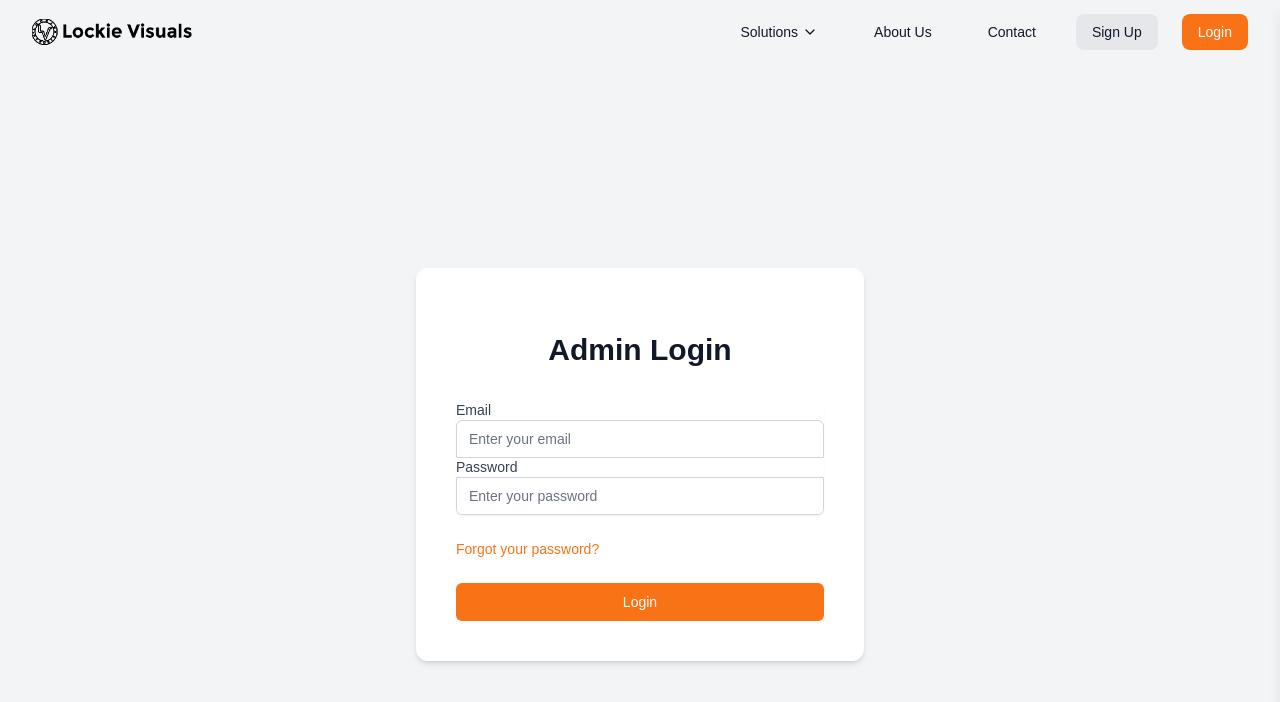
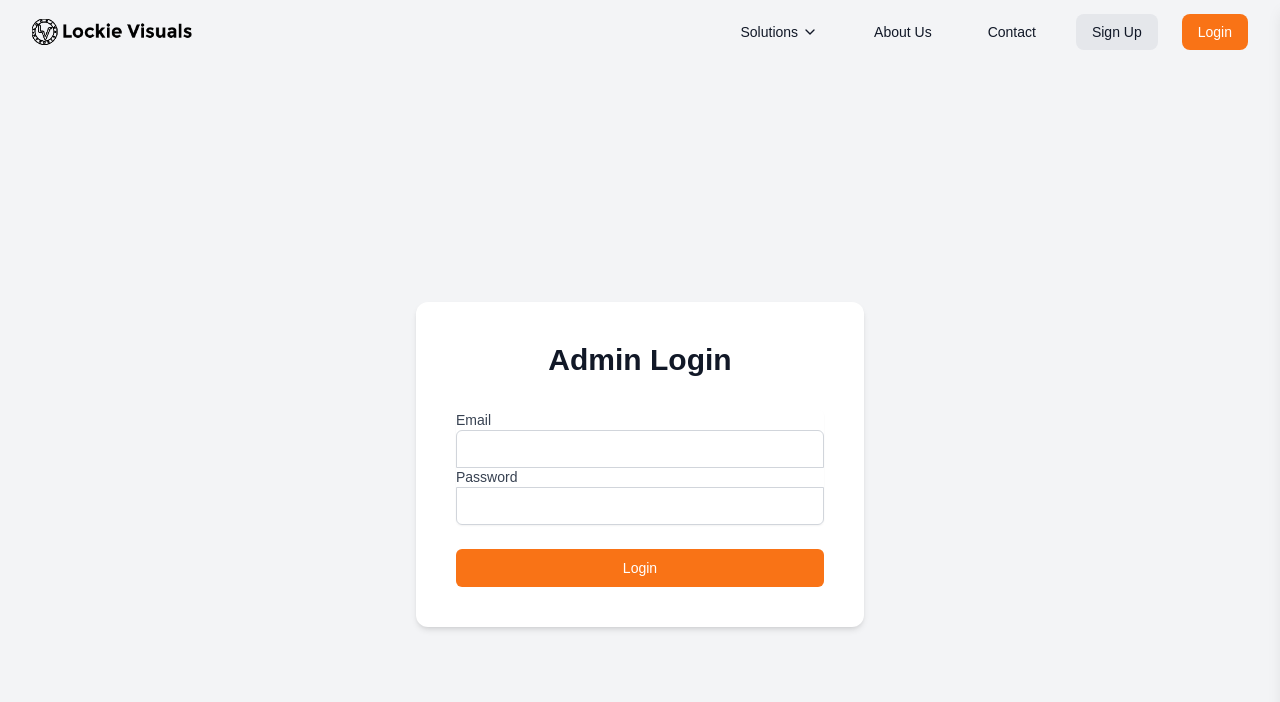
Before and after one commit to kidlocchikapa/lockie-visuals, a React (Create React App) app: page /admin/login in a window 1280 px wide. Shown: the top 702 px of the page. Built offline with nearby package versions, Linux system fonts and the light colour scheme.

Commit message:
changed to admin token

```diff
--- a/src/Components/Adminlogin.js
+++ b/src/Components/Adminlogin.js
@@ -12,22 +12,17 @@ const AdminLogin = () => {
 
   const navigate = useNavigate();
 
-  // Clear token only if explicitly required (e.g., logout)
   useEffect(() => {
     console.log("AdminLogin component mounted");
   }, []);
 
-  // Automatically clear error messages after 2 seconds
   useEffect(() => {
     if (error) {
-      const timer = setTimeout(() => {
-        setError("");
-      }, 2000);
+      const timer = setTimeout(() => setError(""), 2000);
       return () => clearTimeout(timer);
     }
   }, [error]);
 
-  // Redirect after successful login
   useEffect(() => {
     if (success) {
       const timer = setTimeout(() => {
@@ -63,8 +58,8 @@ const AdminLogin = () => {
           ? data.access_token
           : `Bearer ${data.access_token}`;
 
-        // Store the token persistently in localStorage
-        localStorage.setItem("token", token);
+        // Store token as adminToken to match AdminDashboard
+        localStorage.setItem("adminToken", token);
         console.log("Token stored:", token);
 
         setSuccess("Login successful! Redirecting to admin dashboard...");
@@ -82,75 +77,47 @@ const AdminLogin = () => {
   return (
     <div className="min-h-screen bg-gray-100 flex items-center justify-center px-4 sm:px-6 lg:px-8">
       <div className="max-w-md w-full space-y-8 bg-white p-10 rounded-xl shadow-md">
-        <div>
-          <h2 className="mt-6 text-center text-3xl font-extrabold text-gray-900">
-            Admin Login
-          </h2>
-        </div>
+        <h2 className="text-center text-3xl font-extrabold text-gray-900">Admin Login</h2>
         {error && <Alert type="error" message={error} />}
         {success && <Alert type="success" message={success} />}
-        <form className="mt-8 space-y-6" onSubmit={handleSubmit}>
+        <form onSubmit={handleSubmit} className="mt-8 space-y-6">
           <div className="rounded-md shadow-sm -space-y-px">
             <div>
-              <label
-                className="block text-sm font-medium text-gray-700"
-                htmlFor="email"
-              >
+              <label htmlFor="email" className="block text-sm font-medium text-gray-700">
                 Email
               </label>
               <input
                 id="email"
                 name="email"
                 type="email"
-                autoComplete="email"
                 required
-                className="appearance-none rounded-t-md relative block w-full px-3 py-2 border border-gray-300 placeholder-gray-500 text-gray-900 focus:outline-none focus:ring-orange-500 focus:border-orange-500 focus:z-10 sm:text-sm"
-                placeholder="Enter your email"
                 value={email}
                 onChange={(e) => setEmail(e.target.value)}
+                className="appearance-none rounded-t-md relative block w-full px-3 py-2 border border-gray-300 placeholder-gray-500 focus:outline-none focus:ring-orange-500 focus:border-orange-500 sm:text-sm"
               />
             </div>
             <div>
-              <label
-                className="block text-sm font-medium text-gray-700"
-                htmlFor="password"
-              >
+              <label htmlFor="password" className="block text-sm font-medium text-gray-700">
                 Password
               </label>
               <input
                 id="password"
                 name="password"
                 type="password"
-                autoComplete="current-password"
                 required
-                className="appearance-none rounded-b-md relative block w-full px-3 py-2 border border-gray-300 placeholder-gray-500 text-gray-900 focus:outline-none focus:ring-orange-500 focus:border-orange-500 focus:z-10 sm:text-sm"
-                placeholder="Enter your password"
                 value={password}
                 onChange={(e) => setPassword(e.target.value)}
+                className="appearance-none rounded-b-md relative block w-full px-3 py-2 border border-gray-300 placeholder-gray-500 focus:outline-none focus:ring-orange-500 focus:border-orange-500 sm:text-sm"
               />
             </div>
           </div>
-
-          <div className="flex items-center justify-between">
-            <div className="text-sm">
-              <Link
-                to="/forgot-password"
-                className="font-medium text-orange-500 hover:text-orange-600"
-              >
-                Forgot your password?
-              </Link>
-            </div>
-          </div>
-
-          <div>
           <button
             type="submit"
-              className="group relative w-full flex justify-center py-2 px-4 border border-transparent text-sm font-medium rounded-md text-white bg-orange-500 hover:bg-orange-600 focus:outline-none focus:ring-2 focus:ring-offset-2 focus:ring-orange-500"
+            className="group relative w-full flex justify-center py-2 px-4 border border-transparent text-sm font-medium rounded-md text-white bg-orange-500 hover:bg-orange-600 focus:outline-none"
             disabled={isLoading}
           >
             {isLoading ? "Logging in..." : "Login"}
           </button>
-          </div>
         </form>
       </div>
     </div>
@@ -160,12 +127,9 @@ const AdminLogin = () => {
 const Alert = ({ type, message }) => {
   const bgColor = type === "error" ? "bg-red-100" : "bg-green-100";
   const textColor = type === "error" ? "text-red-800" : "text-green-800";
-  const borderColor = type === "error" ? "border-red-200" : "border-green-200";
 
   return (
-    <div
-      className={`${bgColor} ${textColor} px-4 py-3 rounded-lg border ${borderColor} mb-4 shadow-md animate-fade-in-down`}
-    >
+    <div className={`${bgColor} ${textColor} px-4 py-3 rounded-lg shadow-md`}>
       {message}
     </div>
   );
```
Lines whose indentation alone changed are shown as unchanged.
